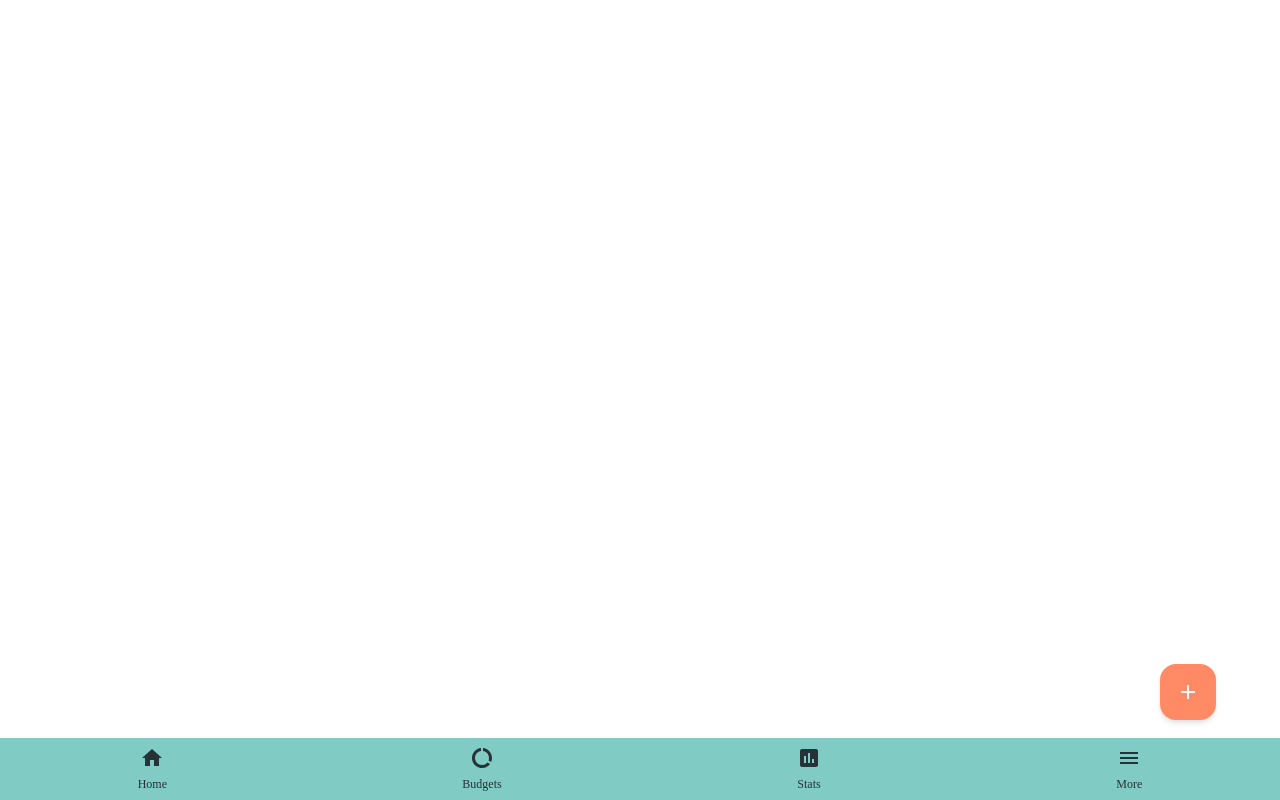
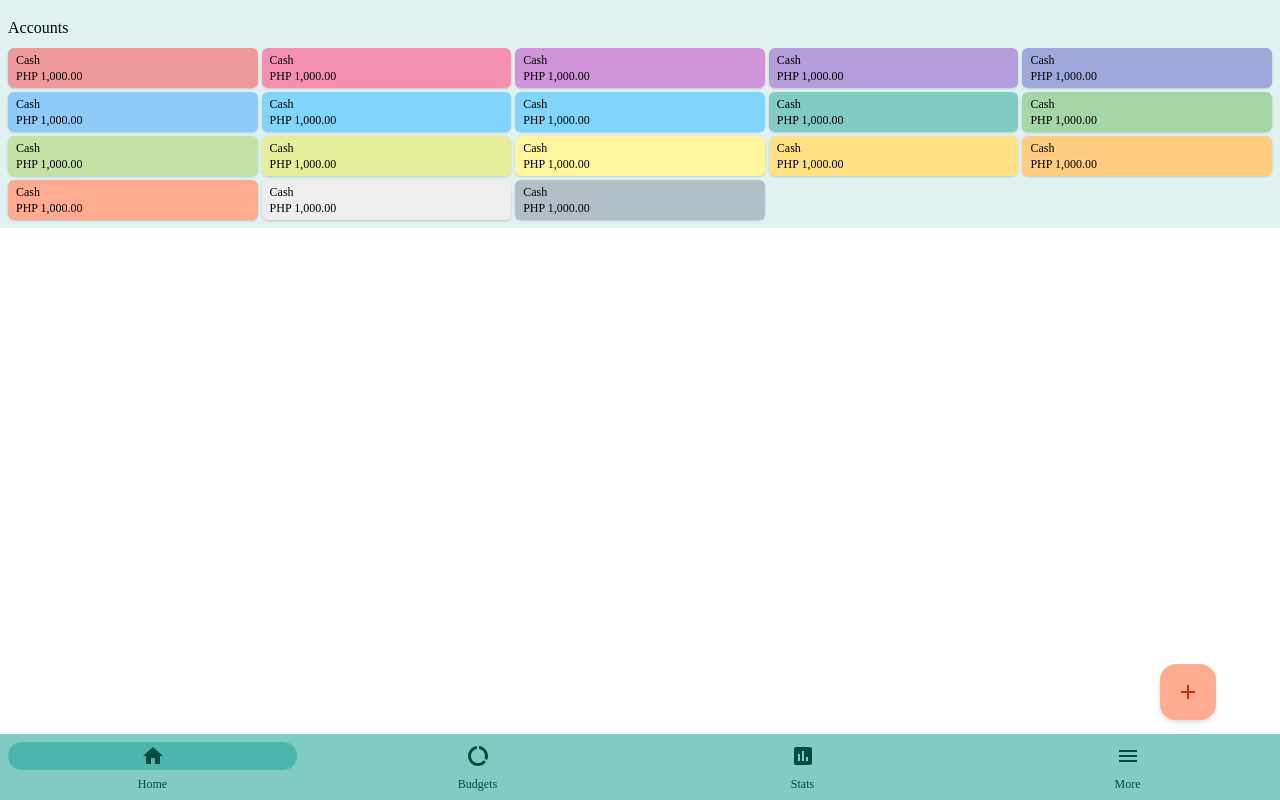
Before and after one commit to deneirgits/pitacca-cra, a React (Create React App) app: page / in a window 1280 px wide. Built offline with nearby package versions, Linux system fonts and the light colour scheme; a small style sheet from the web is missing.

Commit message:
Add account list

```diff
--- /dev/null
+++ b/src/Account.tsx
@@ -0,0 +1,24 @@
+interface Props {
+  name: string;
+  value: number;
+  currency: string;
+  color: string;
+}
+
+function Account(props: Props) {
+  const accColor = `bg-acc-${props.color}`;
+  const localeValue = new Intl.NumberFormat([], {
+    minimumFractionDigits: 2,
+  }).format(props.value);
+
+  return (
+    <div className={`px-2 py-1 rounded-md shadow ${accColor}`}>
+      <div className="text-xs">{props.name}</div>
+      <div className="text-xs font-medium">
+        {props.currency} {localeValue}
+      </div>
+    </div>
+  );
+}
+
+export default Account;
--- /dev/null
+++ b/src/AccountList.tsx
@@ -0,0 +1,59 @@
+import Account from "./Account";
+
+function AccountList() {
+  return (
+    <div className="bg-primbg">
+      <div className="p-2">
+        <div className="font-medium py-2">Accounts</div>
+        <div className="grid grid-cols-3 gap-1 md:grid-cols-4 lg:grid-cols-5">
+          {/* TODO: Remove placeholder data */}
+          <Account name="Cash" value={1000.0} currency="PHP" color="red" />
+          <Account name="Cash" value={1000.0} currency="PHP" color="pink" />
+          <Account name="Cash" value={1000.0} currency="PHP" color="purple" />
+          <Account
+            name="Cash"
+            value={1000.0}
+            currency="PHP"
+            color="deep-purple"
+          />
+          <Account name="Cash" value={1000.0} currency="PHP" color="indigo" />
+          <Account name="Cash" value={1000.0} currency="PHP" color="blue" />
+          <Account
+            name="Cash"
+            value={1000.0}
+            currency="PHP"
+            color="light-blue"
+          />
+          <Account name="Cash" value={1000.0} currency="PHP" color="cyan" />
+          <Account name="Cash" value={1000.0} currency="PHP" color="teal" />
+          <Account name="Cash" value={1000.0} currency="PHP" color="green" />
+          <Account
+            name="Cash"
+            value={1000.0}
+            currency="PHP"
+            color="light-green"
+          />
+          <Account name="Cash" value={1000.0} currency="PHP" color="lime" />
+          <Account name="Cash" value={1000.0} currency="PHP" color="yellow" />
+          <Account name="Cash" value={1000.0} currency="PHP" color="amber" />
+          <Account name="Cash" value={1000.0} currency="PHP" color="orange" />
+          <Account
+            name="Cash"
+            value={1000.0}
+            currency="PHP"
+            color="deep-orange"
+          />
+          <Account name="Cash" value={1000.0} currency="PHP" color="grey" />
+          <Account
+            name="Cash"
+            value={1000.0}
+            currency="PHP"
+            color="blue-grey"
+          />
+        </div>
+      </div>
+    </div>
+  );
+}
+
+export default AccountList;
--- a/src/App.tsx
+++ b/src/App.tsx
@@ -1,6 +1,10 @@
+import "product-sans-webfont/GoogleSans.css";
+
 import Navbar from "./Navbar";
 import NewRecordButton from "./NewRecordButton";
-import "product-sans-webfont/GoogleSans.css";
+import AccountList from "./AccountList";
+
+// TODO: Integrate Firebase
 // import { initializeApp } from "firebase/app";
 
 // TODO: Add SDKs for Firebase products that you want to use
@@ -22,6 +26,7 @@ import "product-sans-webfont/GoogleSans.css";
 function App() {
   return (
     <div className="App">
+      <AccountList />
       <NewRecordButton />
       <Navbar />
     </div>
--- a/src/NavButton.tsx
+++ b/src/NavButton.tsx
@@ -1,13 +1,20 @@
 interface Props {
   label: string;
   icon: JSX.Element;
+  isSelected: boolean;
 }
 
 function NavButton(props: Props): JSX.Element {
   return (
-    <div className="p-2 flex-grow text-center text-primtext">
-      <span className="text-2xl pb-1.5 flex justify-around">{props.icon}</span>
-      <p className="text-xs font-medium">{props.label}</p>
+    <div className="p-2 w-0 flex-grow text-center text-primtext">
+      <div
+        className={`${props.isSelected ? "bg-primselected rounded-full" : ""}`}
+      >
+        <span className="text-2xl flex justify-around py-0.5">
+          {props.icon}
+        </span>
+      </div>
+      <p className="text-xs font-medium pt-1.5">{props.label}</p>
     </div>
   );
 }
--- a/src/Navbar.tsx
+++ b/src/Navbar.tsx
@@ -1,14 +1,14 @@
 import { MdDataUsage, MdHome, MdInsertChart, MdMenu } from "react-icons/md";
 import NavButton from "./NavButton";
-// import logo from "./media/logo.png";
 
 function Navbar() {
   return (
     <div className="absolute bottom-0 w-full flex flex-row gap-5 bg-primary">
-      <NavButton label="Home" icon={<MdHome />} />
-      <NavButton label="Budgets" icon={<MdDataUsage />} />
-      <NavButton label="Stats" icon={<MdInsertChart />} />
-      <NavButton label="More" icon={<MdMenu />} />
+      {/* TODO: Toggle isSelected via current route */}
+      <NavButton label="Home" icon={<MdHome />} isSelected={true} />
+      <NavButton label="Budgets" icon={<MdDataUsage />} isSelected={false} />
+      <NavButton label="Stats" icon={<MdInsertChart />} isSelected={false} />
+      <NavButton label="More" icon={<MdMenu />} isSelected={false} />
     </div>
   );
 }
--- a/tailwind.config.js
+++ b/tailwind.config.js
@@ -13,11 +13,36 @@ module.exports = {
         primary: "#80cbc4",
         primlight: "#b2fef7",
         primdark: "#4f9a94",
-        primtext: "#263238",
-        secondary: "#ff8a65",
-        seclight: "#ffbb93",
-        secdark: "#c75b39",
-        sectext: "#fafafa",
+        primtext: "#004d40",
+        primbg: "#e0f2f1",
+        primselected: "#4db6ac",
+
+        secondary: "#ffab91",
+        seclight: "#ffddc1",
+        secdark: "#c97b63",
+        sectext: "#bf360c",
+        secgb: "#fbe9e7",
+        secselected: "#ff8a65",
+
+        "acc-red": "#ef9a9a",
+        "acc-pink": "#f48fb1",
+        "acc-purple": "#ce93d8",
+        "acc-deep-purple": "#b39ddb",
+        "acc-indigo": "#9fa8da",
+        "acc-blue": "#90caf9",
+        "acc-light-blue": "#81d4fa",
+        "acc-cyan": "#81d4fa",
+        "acc-teal": "#80cbc4",
+        "acc-green": "#a5d6a7",
+        "acc-light-green": "#c5e1a5",
+        "acc-lime": "#e6ee9c",
+        "acc-yellow": "#fff59d",
+        "acc-amber": "#ffe082",
+        "acc-orange": "#ffcc80",
+        "acc-deep-orange": "#ffab91",
+        "acc-brown": "#bcaaa4",
+        "acc-grey": "#eeeeee",
+        "acc-blue-grey": "#b0bec5",
       },
     },
   },
```
Also changed, not shown: src/media/logo.png (deleted).
